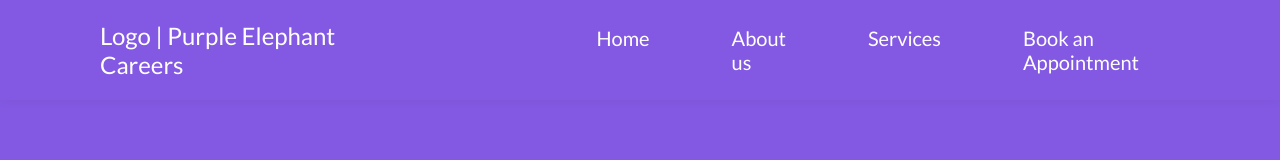
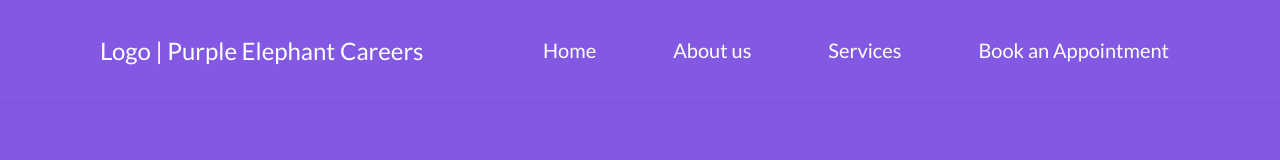
Before and after one commit to nokeen12/purpleelephantcareers, a React (Create React App) app: page / in a window 1280 px wide. Shown: the top 160 px of the page. Built offline with nearby package versions, Linux system fonts and the light colour scheme.

Commit message:
fix navbar being too wide

```diff
--- a/src/components/Navbar/Navbar.css
+++ b/src/components/Navbar/Navbar.css
@@ -15,19 +15,26 @@
     color: white;
     font-size: 24px;
 }
-.navbar > *{
-    padding: 0 100px;
+.leftSide{
+    width: 40%;
+    padding-left: 100px;
+}
+.leftSide a{
+    width: 100%;
 }
 .rightSide{
     display:flex;
+    justify-content:space-between;
     flex-direction: row;
     flex-wrap:nowrap;
+    width: 60%;
+    padding-right: 100px;
 }
 .rightSide a{
     border: 1px solid transparent;
     font-size: 20px;
     padding: 5px 10px;
-    margin: 0px 30px;
+    /* margin: 0px 30px; */
 }
 .rightSide a:hover{
     border-bottom: 1px solid white;
```
